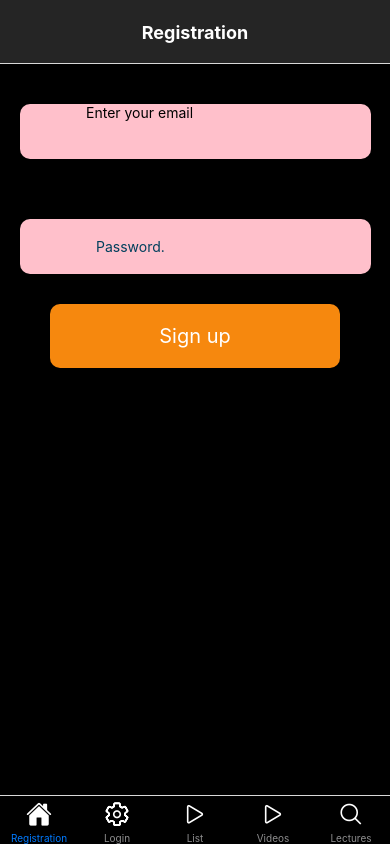
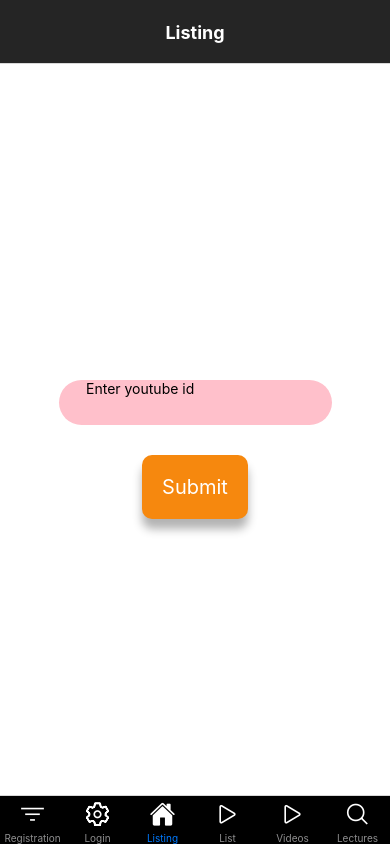
Before and after one commit to amzbassador/PaceApp285, a React Native app: screen /Listing in a window 390 px wide. Built offline with nearby package versions, Linux system fonts and the light colour scheme.

Commit message:
first commits

```diff
--- a/App.tsx
+++ b/App.tsx
@@ -19,6 +19,7 @@ import Login from './src/components/AuthScreens/Login';
 import VideoPlayer from './src/components/AuthScreens/VideoPlayer';
 import VideoList from './src/components/VideoLists';
 import SignUp from './src/components/signup';
+import Listing from './src/components/Listing';
 
 const Stack = createNativeStackNavigator();
 const Tab = createBottomTabNavigator();
@@ -64,6 +65,28 @@ function App(): JSX.Element {
                 backgroundColor: '#252525',
               },
 
+              headerTintColor: '#fff',
+              headerTitleAlign: 'center',
+              headerTitleStyle: {
+                fontWeight: 'bold',
+              },
+              tabBarIcon: ({focused}) => (
+                <Icon
+                  name={focused ? 'ios-home' : 'ios-settings-outline'}
+                  size={26}
+                  style={{color: '#fff'}}
+                />
+              ),
+            }}
+          />
+          <Tab.Screen
+            name="Listing"
+            component={Listing}
+            options={{
+              title: 'Listing',
+              headerStyle: {
+                backgroundColor: '#252525',
+              },
               headerTintColor: '#fff',
               headerTitleAlign: 'center',
               headerTitleStyle: {
--- a/package.json
+++ b/package.json
@@ -12,6 +12,7 @@
   "dependencies": {
     "@react-native-firebase/app": "^17.5.0",
     "@react-native-firebase/auth": "^17.5.0",
+    "@react-native-firebase/firestore": "^17.5.0",
     "@react-native-picker/picker": "^2.4.8",
     "@react-navigation/bottom-tabs": "^6.5.7",
     "@react-navigation/native": "^6.1.6",
--- /dev/null
+++ b/src/components/Listing.tsx
@@ -0,0 +1,98 @@
+import {Alert, StatusBar, LogBox} from 'react-native';
+import firestore from '@react-native-firebase/firestore';
+import React, {useState} from 'react';
+import {
+  StyleSheet,
+  Text,
+  View,
+  TextInput,
+  TouchableOpacity,
+} from 'react-native';
+export default function Listing() {
+  LogBox.ignoreAllLogs();
+  const [email, setEmail] = useState('');
+  const signIn = async () => {
+    try {
+      const usersCollection = await firestore()
+        .collection('pace17')
+        .doc('id17')
+        .get();
+      console.log('user', usersCollection._data);
+    } catch (error) {
+      Alert.alert(error);
+    }
+  };
+  return (
+    <View style={styles.container}>
+      <View style={styles.inputView}>
+        <TextInput
+          placeholder="Enter youtube id"
+          //value={email}
+          //onChangeText={email => setEmail(email)}
+          autoCapitalize="none"
+        />
+      </View>
+
+      <TouchableOpacity
+        onPress={() => signIn()}
+        style={{
+          padding: 20,
+          margin: 50,
+          marginVertical: 10,
+          borderRadius: 10,
+          backgroundColor: '#f6880e',
+          shadowOffset: {width: 0, height: 10},
+          shadowOpacity: 0.3,
+          shadowRadius: 10,
+        }}>
+        <Text style={{color: '#fff', textAlign: 'center', fontSize: 20}}>
+          Submit
+        </Text>
+      </TouchableOpacity>
+    </View>
+  );
+}
+const styles = StyleSheet.create({
+  container: {
+    flex: 1,
+    backgroundColor: '#fff',
+    alignItems: 'center',
+    justifyContent: 'center',
+  },
+  image: {
+    marginBottom: 40,
+  },
+  inputView: {
+    backgroundColor: '#FFC0CB',
+    borderRadius: 30,
+    width: '70%',
+    height: 45,
+    marginBottom: 20,
+    alignItems: 'center',
+  },
+  TextInput: {
+    height: 50,
+    flex: 1,
+    padding: 10,
+    marginLeft: 20,
+  },
+  loginText: {
+    height: 50,
+    flex: 1,
+    padding: 10,
+    marginLeft: 20,
+  },
+  forgot_button: {
+    height: 30,
+    marginBottom: 30,
+  },
+  loginBtn: {
+    width: '80%',
+    borderRadius: 25,
+    height: 50,
+    alignItems: 'center',
+    justifyContent: 'center',
+    marginTop: 40,
+    backgroundColor: '#FF1493',
+  },
+});
--- a/src/components/VideoLists.jsx
+++ b/src/components/VideoLists.jsx
@@ -1,53 +1,79 @@
-import React from 'react';
+import React, {useEffect, useState} from 'react';
 import {
   View,
   FlatList,
   Image,
   TouchableOpacity,
   StyleSheet,
+  Alert,
+  LogBox,
 } from 'react-native';
+import firestore from '@react-native-firebase/firestore';
 
-const videoData = [
-  {
-    id: 'qt-p-4CQS74',
-    thumbnail: 'https://i.ytimg.com/vi/qt-p-4CQS74/hqdefault.jpg',
-  },
-  {
-    id: 'Mo4QVEmWjiQ',
-    thumbnail: 'https://i.ytimg.com/vi/Mo4QVEmWjiQ/hqdefault.jpg',
-  },
-  {
-    id: 'WRpd6Mr2-AI',
-    thumbnail: 'https://i.ytimg.com/vi/WRpd6Mr2-AI/hqdefault.jpg',
-  },
-  {
-    id: 'NSe9t9WOT04',
-    thumbnail: 'https://i.ytimg.com/vi/WRpd6Mr2-AI/hqdefault.jpg',
-  },
-  {
-    id: 'r2YA2hgi_Sg',
-    thumbnail: 'https://i.ytimg.com/vi/r2YA2hgi_Sg/hqdefault.jpg',
-  },
-  {
-    id: 'D1r6tDuTCWc',
-    thumbnail: 'https://i.ytimg.com/vi/D1r6tDuTCWc/hqdefault.jpg',
-  },
-  {
-    id: 'tfefbrthVzQ',
-    thumbnail: 'https://i.ytimg.com/vi/tfefbrthVzQ/hqdefault.jpg',
-  },
-  {
-    id: 'QKxeXdnj3GA',
-    thumbnail: 'https://i.ytimg.com/vi/QKxeXdnj3GA/hqdefault.jpg',
-  },
-  {
-    id: '7CaLc0SeUHk',
-    thumbnail: 'https://i.ytimg.com/vi/7CaLc0SeUHk/hqdefault.jpg',
-  },
-  // Add more video data here
-];
+// const videoData = [
+//   {
+//     id: 'ZgLk_QZj_3Y',
+//     thumbnail: 'https://i.ytimg.com/vi/ZgLk_QZj_3Y/hqdefault.jpg',
+//   },
+//   {
+//     id: 'Mo4QVEmWjiQ',
+//     thumbnail: 'https://i.ytimg.com/vi/Mo4QVEmWjiQ/hqdefault.jpg',
+//   },
+//   {
+//     id: 'WRpd6Mr2-AI',
+//     thumbnail: 'https://i.ytimg.com/vi/WRpd6Mr2-AI/hqdefault.jpg',
+//   },
+//   {
+//     id: 'Hx3jNofGooE',
+//     thumbnail: 'https://i.ytimg.com/vi/Hx3jNofGooE/hqdefault.jpg',
+//   },
+//   {
+//     id: 'r2YA2hgi_Sg',
+//     thumbnail: 'https://i.ytimg.com/vi/r2YA2hgi_Sg/hqdefault.jpg',
+//   },
+//   {
+//     id: 'D1r6tDuTCWc',
+//     thumbnail: 'https://i.ytimg.com/vi/D1r6tDuTCWc/hqdefault.jpg',
+//   },
+//   {
+//     id: 'tfefbrthVzQ',
+//     thumbnail: 'https://i.ytimg.com/vi/tfefbrthVzQ/hqdefault.jpg',
+//   },
+//   {
+//     id: 'QKxeXdnj3GA',
+//     thumbnail: 'https://i.ytimg.com/vi/QKxeXdnj3GA/hqdefault.jpg',
+//   },
+//   {
+//     id: '7CaLc0SeUHk',
+//     thumbnail: 'https://i.ytimg.com/vi/7CaLc0SeUHk/hqdefault.jpg',
+//   },
+//   // Add more video data here
+// ];
 
 const VideoList = ({navigation}) => {
+  LogBox.ignoreAllLogs();
+  const [videoList, setVideoList] = useState();
+
+  useEffect(() => {
+    const getVideoId = async () => {
+      try {
+        const usersCollection = await firestore()
+          .collection('pace17')
+          .doc('id17')
+          .get();
+        const videoData = usersCollection._data.videoId.map(v => ({
+          id: v,
+          thumbnail: `https://i.ytimg.com/vi/${v}/hqdefault.jpg`,
+        }));
+        console.log('videoData is', videoData);
+        setVideoList(videoData);
+        console.log('user', usersCollection._data.videoId);
+      } catch (error) {
+        Alert.alert(error);
+      }
+    };
+    getVideoId();
+  }, []);
   const renderItem = ({item}) => {
     const handlePress = () => {
       navigation.navigate('Screen1', {videoId: item.id});
@@ -63,7 +89,7 @@ const VideoList = ({navigation}) => {
   return (
     <View style={styles.container}>
       <FlatList
-        data={videoData}
+        data={videoList}
         renderItem={renderItem}
         keyExtractor={item => item.id} // Update the keyExtractor
         contentContainerStyle={styles.listContainer}
--- a/src/components/signup.tsx
+++ b/src/components/signup.tsx
@@ -18,17 +18,13 @@ const SignUp = () => {
   const [error, setError] = useState('');
 
   const createUser = (email: string, password: string) => {
-    console.log('Email and password is ', email, password);
     try {
       const response = auth().createUserWithEmailAndPassword(email, password);
-      console.log('returned', response);
       ToastAndroid.show(
         `A pikachu appeared nearby ! ${response}`,
         ToastAndroid.SHORT,
       );
     } catch (error) {
-      console.log('errors is');
-
       ToastAndroid.show('A pikachu appeared nearby !', ToastAndroid.SHORT);
     }
   };
```
Also changed, not shown: 13 other files (tests, documents, lock files or other folders).
